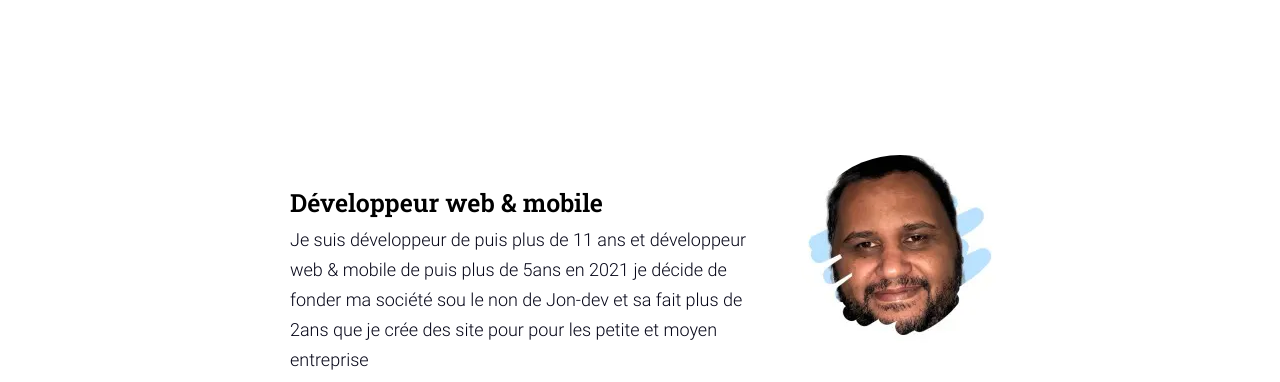
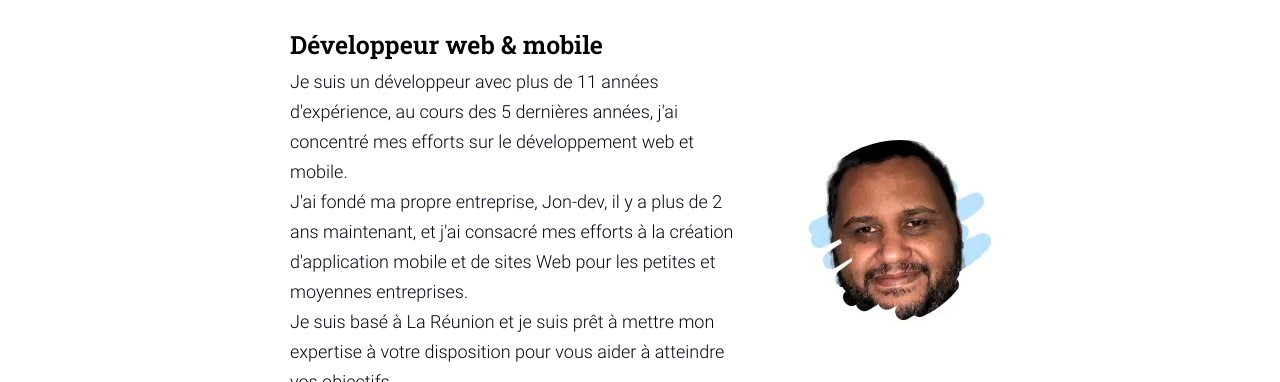
Before and after one commit to Jonathan97480/Page-portfolio, a website: page index.html in a window 1280 px wide. Shown: the part 176-558 px from the top of the page. Drawn offline with Linux system fonts and the light colour scheme; no server answers.

Commit message:
change texte description home

```diff
--- a/index.html
+++ b/index.html
@@ -66,13 +66,17 @@
 					<div class="about__block__info__desc">
 						<h3 class="about__block__info__desc__title-medium">Développeur web & mobile</h3>
 
-						<p class="about__block__info__desc__text">Je suis développeur de puis plus de 11 ans et
-							développeur
-							web &
-							mobile de puis plus de 5ans en
-							2021 je décide de fonder ma société sou le non de Jon-dev et sa fait plus de 2ans que je
-							crée
-							des site pour pour les petite et moyen entreprise </p>
+						<p class="about__block__info__desc__text"> Je suis un
+							développeur avec plus de 11 années d'expérience, au cours des 5 dernières
+							années, j'ai concentré mes efforts
+							sur le développement web et mobile. <br> J'ai fondé ma propre entreprise, Jon-dev, il y a
+							plus de
+							2 ans maintenant, et j'ai
+							consacré mes efforts à la création d'application mobile et de sites Web pour les petites et
+							moyennes entreprises. <br>
+							Je suis basé à La Réunion et
+							je suis prêt à mettre mon expertise à votre disposition pour vous aider à atteindre vos
+							objectifs.</p>
 						<div class="about__block__info__desc__reseaux">
 							<a class="btn" href="#project">Le Portfolio</a>
 							<span class="about__block__info__desc____reseaux__iconBlock">
--- a/src/scss/section/home.scss
+++ b/src/scss/section/home.scss
@@ -1,20 +1,20 @@
 .about{
     margin: 4.3rem 0;
-    height: 100vh;
+    height:auto;
     display: flex;
     flex-direction: column;
     align-items: center;
-    justify-content: center;
+    justify-content: flex-start;
 
 
 
     &__block{
         display: flex;
         justify-content: flex-end;
-
+        height: auto;
         align-items: center;
         flex-direction: column-reverse;
-        height: 100%;
+
 
 
         &__pic{
@@ -30,10 +30,7 @@
             align-items: center;
             flex-direction: column;
             gap: 4.5rem;
-
-            @include media(medium){
-                height: 20rem;
-            }
+            height: auto;
 
             &__titleBlock{
 
```
Also changed, not shown: css/style.css, 1 other file.
